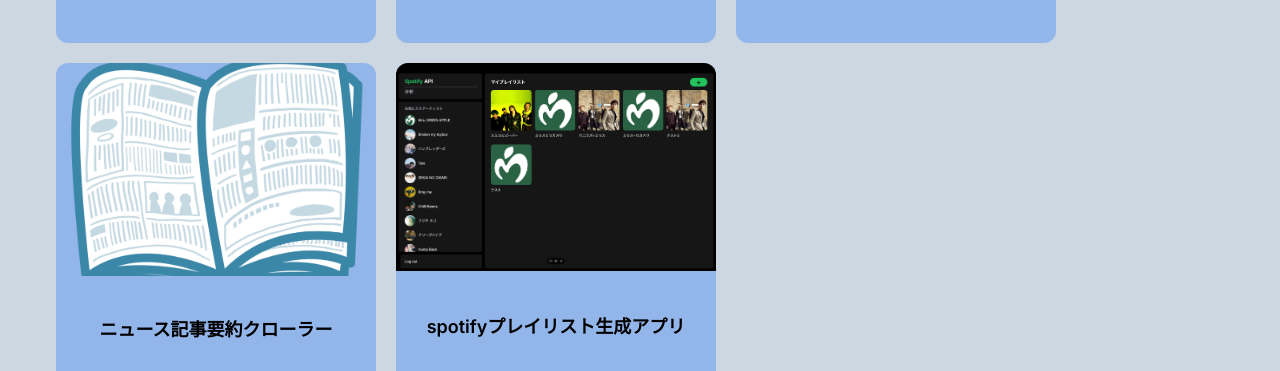
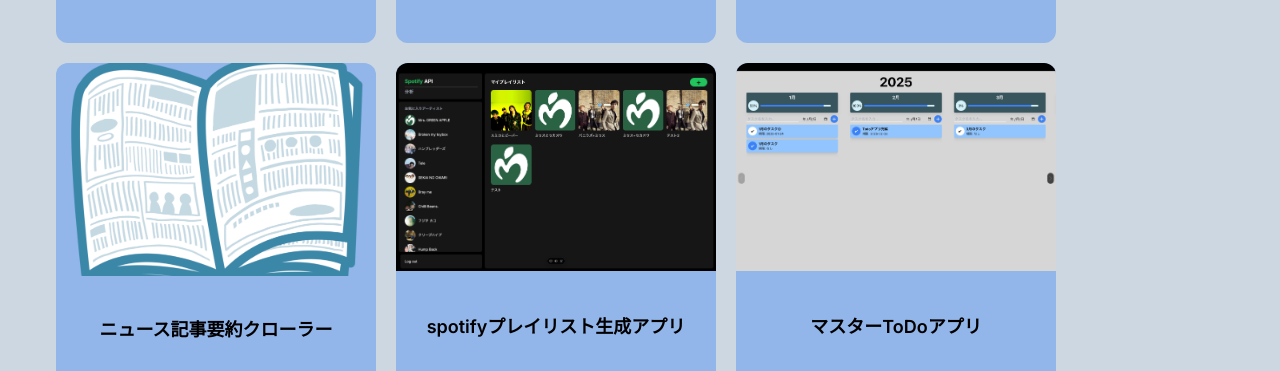
Before and after one commit to yugo55/portfolio, a Next.js app: page /works in a window 1280 px wide. Shown: the part 497-868 px from the top of the page. Built offline with nearby package versions, Linux system fonts and the light colour scheme.

Commit message:
制作物追加

```diff
--- a/app/works/page.tsx
+++ b/app/works/page.tsx
@@ -119,6 +119,19 @@
             />
             <p className="h-full grid place-items-center text-lg font-semibold">
               spotifyプレイリスト生成アプリ
+            </p>
+          </motion.li>
+          <motion.li
+            onClick={() => handleModalOpen(5)}
+            className="w-80 h-80 bg-blue-500 bg-opacity-40 rounded-xl cursor-pointer flex flex-col"
+          >
+            <img
+              src="/master-task-app.png"
+              alt=""
+              className="rounded-tr-xl rounded-tl-xl object-cover w-full h-2/3"
+            />
+            <p className="h-full grid place-items-center text-lg font-semibold">
+              マスターToDoアプリ
             </p>
           </motion.li>
         </ul>
@@ -253,6 +266,32 @@
           />
         </div>
       </Modal>
+      <Modal isVisible={visibleModal === 5} onClose={handleModalClose}>
+        <div className="p-6">
+          <p className="text-2xl font-semibold">マスターToDoアプリ</p>
+          <p>
+            月毎にタスクを振り分け、進捗管理をするアプリ。その月の目標を決め、その目標の達成をサポートするTodoアプリ。
+          </p>
+          <p>制作期間：2024年11月〜2025年2月</p>
+          <p>使用技術：Next.js, React, MySQL</p>
+          <p className="mb-5">
+            githubリポジトリ：
+            <a
+              href="https://github.com/yugo55/create-spotify-playlist-app"
+              target="_blank"
+              className="underline text-blue-700"
+            >
+              https://github.com/yugo55/master-task-list
+            </a>
+          </p>
+          <Image
+            src="/master-task-app.png"
+            width={600}
+            height={600}
+            alt="マスターTodoアプリ画像"
+          />
+        </div>
+      </Modal>
     </div>
   );
 };
```
Also changed, not shown: public/master-task-app.png (added).
